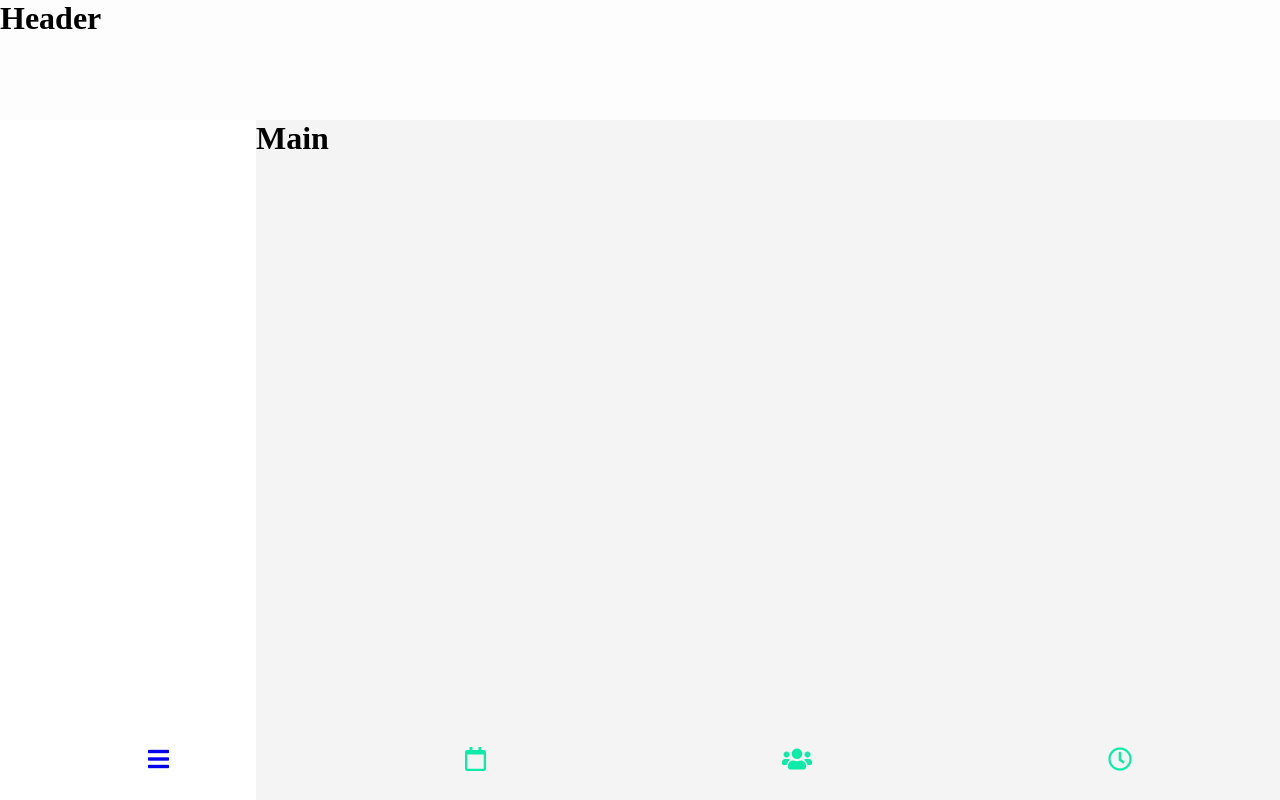
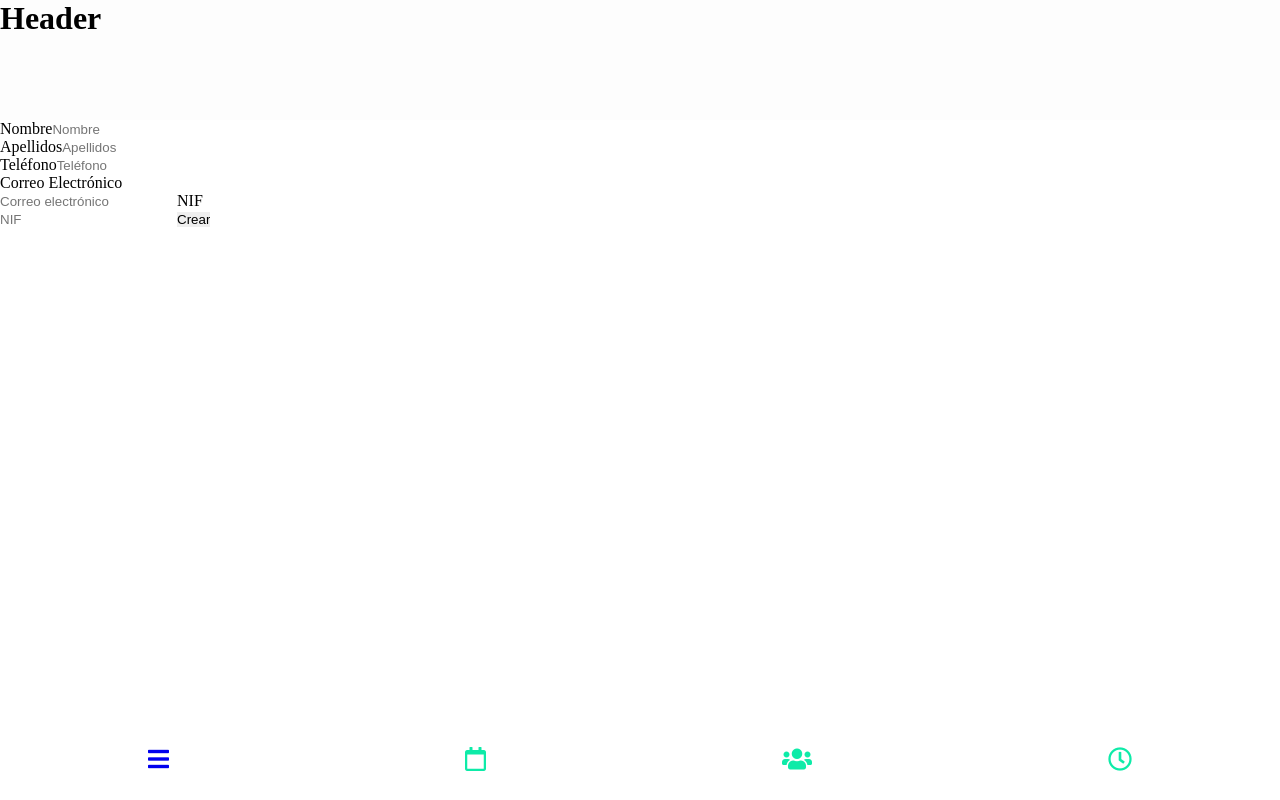
Before and after one commit to AbrahamMdez/VUE3_TS_appointment-app-front, a Vue app: page / in a window 1280 px wide. Built offline with nearby package versions, Linux system fonts and the light colour scheme.

Commit message:
creada lógica básica creación cliente

```diff
--- a/package.json
+++ b/package.json
@@ -8,8 +8,10 @@
     "test:unit": "vue-cli-service test:unit"
   },
   "dependencies": {
+    "axios": "^0.21.1",
     "core-js": "^3.6.5",
     "vue": "^3.0.0",
+    "vue-axios": "^3.2.4",
     "vue-router": "^4.0.0-0",
     "vuex": "^4.0.0-0"
   },
--- /dev/null
+++ b/src/components/Register.vue
@@ -0,0 +1,51 @@
+<template>
+  <form @submit.prevent="saveClient">
+      <label>Nombre</label>
+      <input type="text" v-model="newClient.name" placeholder="Nombre">
+      <label>Apellidos</label>
+      <input type="text" v-model="newClient.surname" placeholder="Apellidos">
+      <label>Teléfono</label>
+      <input type="number" v-model="newClient.phoneNumber" placeholder="Teléfono">
+      <label>Correo Electrónico</label>
+      <input type="email" v-model="newClient.email" placeholder="Correo electrónico">
+      <label>NIF</label>
+      <input type="text" v-model="newClient.nif" placeholder="NIF">
+      <!-- <label>Contraseña</label>
+      <input type="text" v-model="newClient.pass1" placeholder="Contraseña">
+      <label>Repetir Contraseña</label>
+      <input type="text" v-model="newClient.pass2" placeholder="Repetir contraseña"> -->
+      <input type="submit" value="Crear">
+  </form>
+</template>
+
+<script>
+export default {
+    data() {
+        return {
+            newClient: {
+                name: '',
+                surname: '',
+                phoneNumber: '',
+                email: '',
+                nif: '',
+                // pass1: '',
+                // pass2: ''
+            }
+        }
+    },
+    methods: {
+        saveClient() {
+            this.axios.post('clients/create-client', this.newClient)
+                .then(res =>{
+                 this.newClient = res.data
+                 console.log(res.data)
+                 })
+                .catch(err => console.error(err))
+        }
+    },
+}
+</script>
+
+<style>
+
+</style>
--- a/src/main.ts
+++ b/src/main.ts
@@ -3,4 +3,9 @@ import App from './App.vue'
 import router from './router'
 import store from './store'
 
-createApp(App).use(store).use(router).mount('#app')
+import axios from 'axios'
+import VueAxios from 'vue-axios'
+axios.defaults.baseURL = 'http://localhost:3000'
+
+
+createApp(App).use(store).use(router).use(VueAxios, axios).mount('#app')
--- a/src/store/index.ts
+++ b/src/store/index.ts
@@ -2,10 +2,13 @@ import { createStore } from 'vuex'
 
 export default createStore({
   state: {
+    newClient:Object
   },
   mutations: {
+
   },
   actions: {
+
   },
   modules: {
   }
--- a/src/views/Landing.vue
+++ b/src/views/Landing.vue
@@ -3,7 +3,9 @@
 
     <Header />
 
-    <Main />
+    <!-- <Main /> -->
+
+    <Register />
 
     <Footer />
 
@@ -15,6 +17,7 @@ import { defineComponent } from 'vue';
 import Header from '@/components/Header.vue'
 import Main from '@/components/Main.vue'
 import Footer from '@/components/Footer.vue'
+import Register from '@/components/Register.vue'
 
 export default defineComponent({
   name: 'Landing',
@@ -22,7 +25,8 @@ export default defineComponent({
   components: {
     Header,
     Main,
-    Footer
+    Footer,
+    Register
   }
 
 });
```
Also changed, not shown: src/components/Login.vue (added, +13 -0 lines), src/views/Access.vue (added, +13 -0 lines), 1 other file (tests, documents, lock files or other folders).
